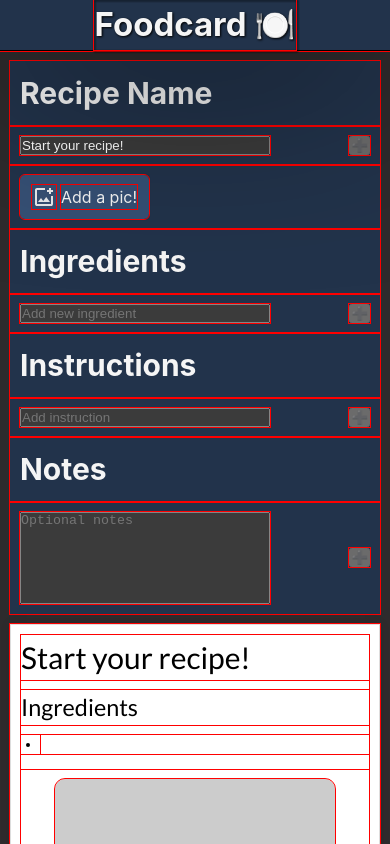
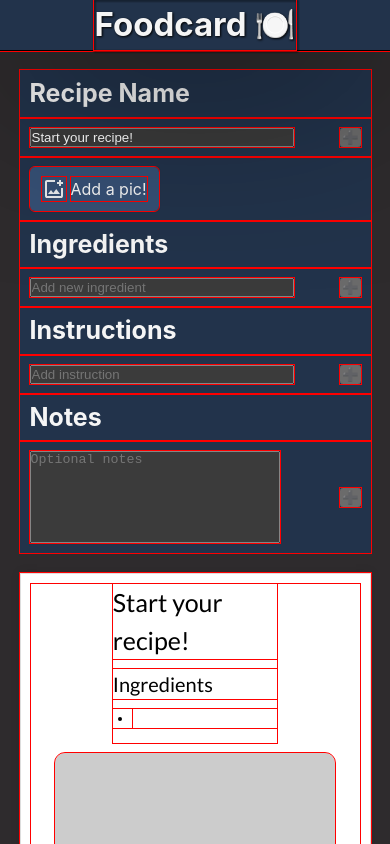
Before and after one commit to orzcode/foodcard, a React (Vite) app: page / in a window 390 px wide. Shown: the top 844 px of the page. Built offline with nearby package versions, Linux system fonts and the light colour scheme.

Commit message:
responsive H2 and H3 to index.css "responsive" padding (5%) to MainMiddle testing max-width on .H2Ingr

```diff
--- a/src/index.css
+++ b/src/index.css
@@ -60,6 +60,14 @@ h1 {
   filter: drop-shadow(1px 1px 1px black);
   font-size: clamp(3.3rem, 5vw, 4.5rem);
 }
+
+h2 {
+  font-size: clamp(2.5rem, 4vw, 3rem);
+}
+
+h3 {
+  font-size: clamp(2rem, 4vw, 2.5rem);
+}
 /* ----------------------------------------- */
 input[type=text]:focus, textarea:focus {
 outline: 1px solid transparent;
--- a/src/styles/InputPane.css
+++ b/src/styles/InputPane.css
@@ -5,7 +5,8 @@
   }
 
   input {
-    width: 25rem;
+    min-width: 25rem;
+    width: 80%;
    max-width: 80%;
   }
 
@@ -18,7 +19,7 @@
   }
 
   h2 {
-    padding: 1rem;
+    padding: 0.5rem 1rem;
   }
 
 }
--- a/src/styles/MainMiddle.css
+++ b/src/styles/MainMiddle.css
@@ -34,9 +34,10 @@
    .MainMiddle{
 	/* flex-direction: column; */
 	padding: 1rem;
-	gap: 1rem;
+	padding: 5%;
+	gap: 2rem;
    }
    .PreviewPane, .InputPane {
-	width: 100%
+	width: 100%;
    }
 }
--- a/src/styles/PreviewPane.css
+++ b/src/styles/PreviewPane.css
@@ -20,7 +20,6 @@
 }
 
 .PreviewPane h2, .PreviewPane h3 {
-    font-weight: bold;
     margin-bottom: 1rem;
 }
 
@@ -50,13 +49,13 @@
 .H2Ingr{
     display: flex;
     flex-direction: column;
-    width: 100%;
+    max-width: 50%;
     justify-content: space-between;
 }
 img {
     width: 100%;
     max-width: 280px;
-    height: auto; /* Maintain aspect ratio */
+    max-height: 280px; /* Maintain aspect ratio */
     border-radius: 1rem;
     object-fit: cover;
     aspect-ratio: 1;
@@ -81,10 +80,11 @@ but max width needed to enforce text wrapping!?*/
     }
 
     /* RESOLVE THIS - TEMP FIX */
-    .printButton {
-        display: none;
-        page-break-after: avoid;
-    }
+    /* .printButton {
+        position: absolute;
+        bottom: 1rem;
+        right: 1rem;
+        } */
     /* RESOLVE THIS - TEMP FIX */
 }
 
```
Also changed, not shown: src/components/MainMiddle.jsx (+7 -0 lines).
